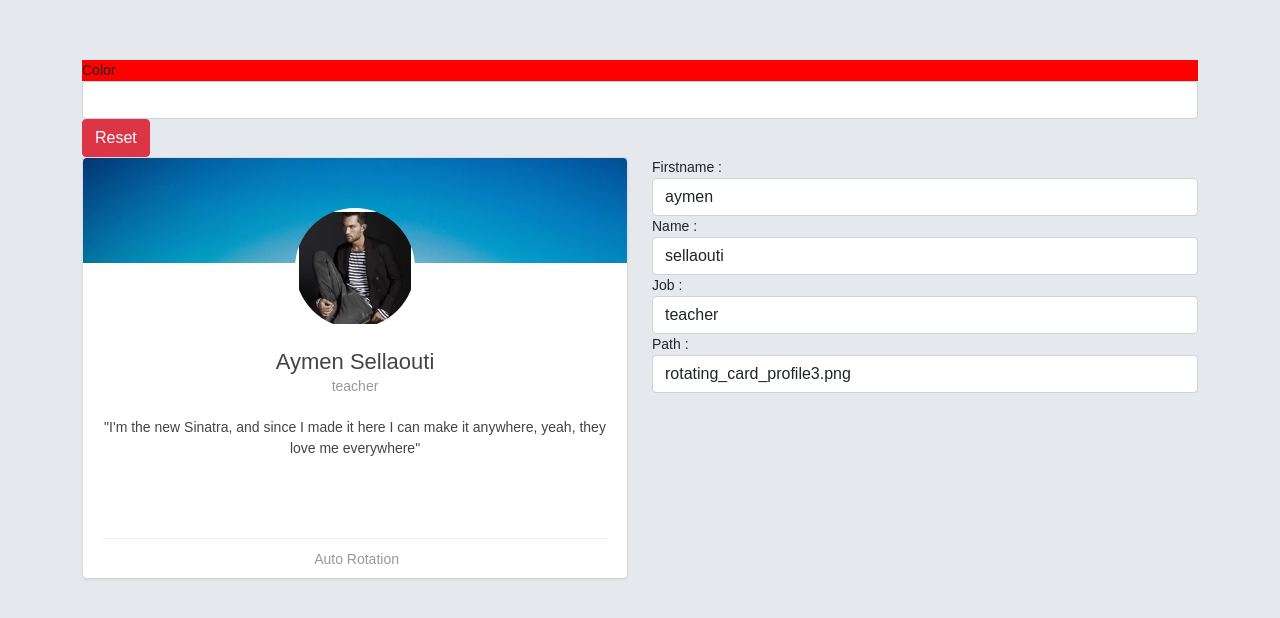
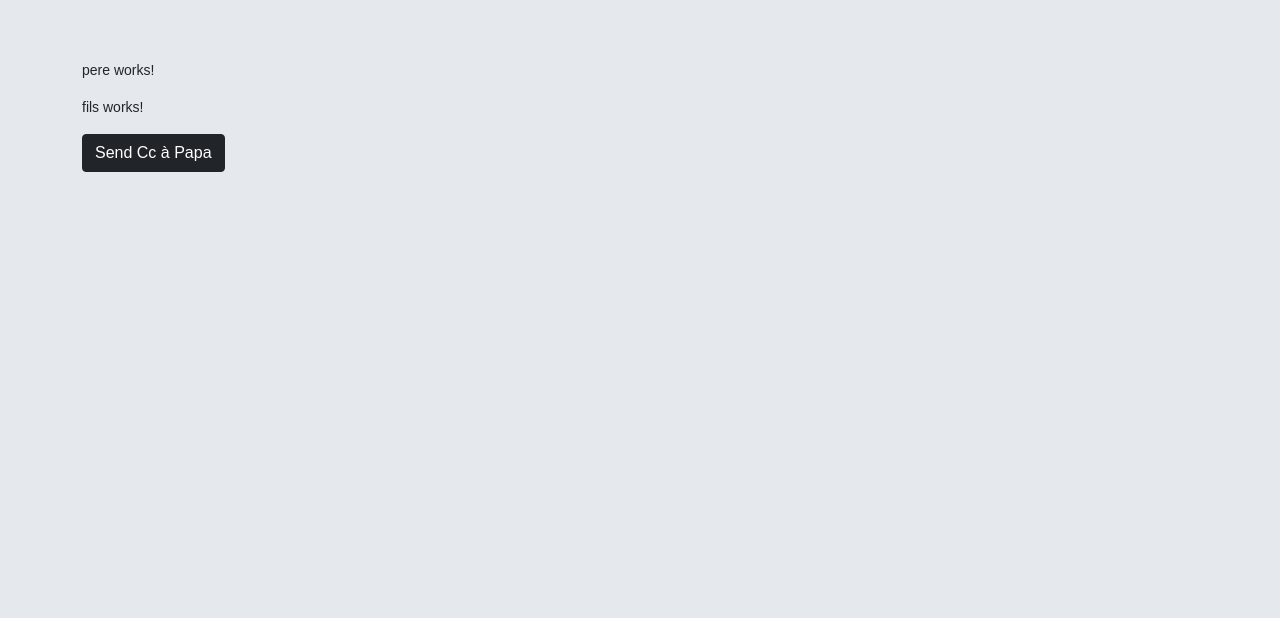
Before and after one commit to aymensellaouti/elcimai, an Angular app: page / in a window 1280 px wide. Shown: the top 618 px of the page. Built offline with nearby package versions, Linux system fonts and the light colour scheme.

Commit message:
communication inter composants

```diff
--- a/src/app/app.component.html
+++ b/src/app/app.component.html
@@ -1,2 +1,7 @@
-<app-color></app-color>
-<app-card></app-card>
+
+<!-- appColor()-->
+<!-- appColor(defaultColor)-->
+<!--<app-color [defaultColor]="'yellow'"></app-color>-->
+<!--<app-color [defaultColor]="'pink'"></app-color>-->
+
+<app-pere></app-pere>
--- a/src/app/app.module.ts
+++ b/src/app/app.module.ts
@@ -10,6 +10,8 @@
 import { ColorComponent } from './components/color/color.component';
 import { TwoComponent } from './components/two/two.component';
 import { CardComponent } from './components/card/card.component';
+import { FilsComponent } from './components/fils/fils.component';
+import { PereComponent } from './components/pere/pere.component';
 
 
 @NgModule({
@@ -19,7 +21,9 @@
     SecondComponent,
     ColorComponent,
     TwoComponent,
-    CardComponent
+    CardComponent,
+    FilsComponent,
+    PereComponent
   ],
     imports: [
         BrowserModule,
--- a/src/app/components/color/color.component.ts
+++ b/src/app/components/color/color.component.ts
@@ -1,4 +1,4 @@
-import { Component, OnInit } from '@angular/core';
+import {Component, Input, OnInit} from '@angular/core';
 
 @Component({
   selector: 'app-color',
@@ -6,11 +6,12 @@
   styleUrls: ['./color.component.css']
 })
 export class ColorComponent implements OnInit {
-  defaultColor = 'red';
+  @Input() defaultColor = 'red';
   // L'état de la couleur de la DIV
-  color = this.defaultColor;
+  color : string;
   constructor() { }
   ngOnInit(): void {
+    this.color = this.defaultColor;
   }
   changeColor(newColor: string) {
     this.color = newColor;
--- /dev/null
+++ b/src/app/components/fils/fils.component.html
@@ -0,0 +1,7 @@
+<p>fils works!</p>
+
+<button
+  (click)="sayCc()"
+  class="btn btn-dark">
+  Send Cc à Papa
+</button>
--- /dev/null
+++ b/src/app/components/fils/fils.component.ts
@@ -0,0 +1,18 @@
+import {Component, OnInit, Output, EventEmitter} from '@angular/core';
+
+@Component({
+  selector: 'app-fils',
+  templateUrl: './fils.component.html',
+  styleUrls: ['./fils.component.css']
+})
+export class FilsComponent implements OnInit {
+  //Créer un event
+  @Output() sendDataToDad = new EventEmitter();
+  constructor() { }
+  ngOnInit(): void {
+  }
+  sayCc() {
+    //emettre l'event avec les données à l'interieur
+    this.sendDataToDad.emit('cc papa');
+  }
+}
--- /dev/null
+++ b/src/app/components/pere/pere.component.html
@@ -0,0 +1,3 @@
+<p>pere works!</p>
+
+<app-fils (sendDataToDad)="processSonMessage($event)"></app-fils>
--- /dev/null
+++ b/src/app/components/pere/pere.component.ts
@@ -0,0 +1,18 @@
+import { Component, OnInit } from '@angular/core';
+
+@Component({
+  selector: 'app-pere',
+  templateUrl: './pere.component.html',
+  styleUrls: ['./pere.component.css']
+})
+export class PereComponent implements OnInit {
+
+  constructor() { }
+
+  ngOnInit(): void {
+  }
+
+  processSonMessage(messageDeFiston: string) {
+    alert(messageDeFiston);
+  }
+}
```
Also changed, not shown: src/app/components/fils/fils.component.css (added), src/app/components/pere/pere.component.css (added), 2 other files (tests, documents, lock files or other folders).
